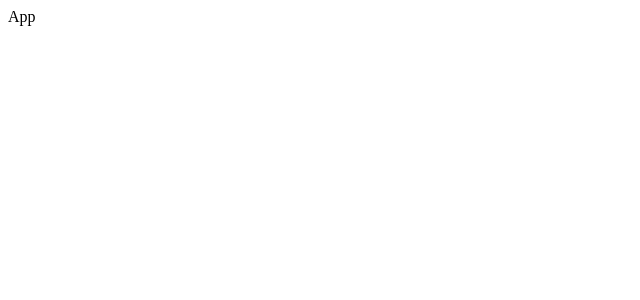
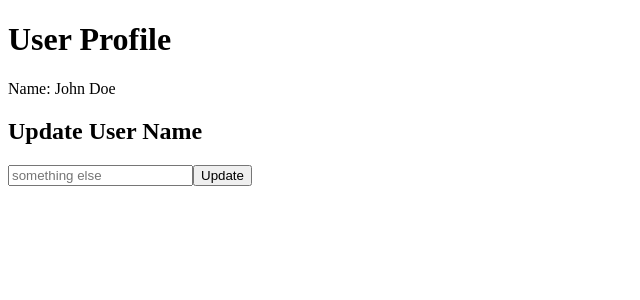
Before and after one commit to Sujan680/React-js-, a React (Vite) app in the folder react-project/: page / in a window 1280 px wide. Shown: the top 300 px of the page, without its empty margins (0-640 px from the left). Built offline with nearby package versions, Linux system fonts and the light colour scheme.

Commit message:
UseCOntext hook with examples

```diff
--- a/react-project/src/App.jsx
+++ b/react-project/src/App.jsx
@@ -1,8 +1,15 @@
 import React from 'react'
+import UserProvider from './components/UserContext';
+import UserProfile from './components/UserProfile';
+import UpdateUser from './components/UpdateUser';
+
 
 const App = () => {
   return (
-    <div>App</div>
+  <UserProvider>
+    <UserProfile/>
+    <UpdateUser/>
+  </UserProvider>
   )
 }
 
--- /dev/null
+++ b/react-project/src/components/UpdateUser.jsx
@@ -0,0 +1,33 @@
+import React, { useContext, useState } from "react";
+import { UserContext } from "./UserContext";
+
+const UpdateUser = () => {
+    const {updateUser} = useContext(UserContext);
+    const [newName, setNewName] = useState("");
+
+    const handleSubmit = (e) => {
+       e.preventDefault();
+
+       if(newName.trim()){
+        updateUser(newName);
+        setNewName(" ");
+       }
+    }
+  return (
+    <div>
+      <h2>Update User Name</h2>
+
+      <form onSubmit={handleSubmit}>
+        <input
+          type="text"
+          value={newName}
+          placeholder="something else"
+          onChange={(e) => setNewName(e.target.value)}
+        />
+        <button type="submit">Update</button>
+      </form>
+    </div>
+  );
+};
+
+export default UpdateUser;
--- /dev/null
+++ b/react-project/src/components/UserContext.jsx
@@ -0,0 +1,18 @@
+import { createContext, useState } from "react";
+
+export const UserContext = createContext();
+
+const UserProvider = ({children}) => {
+    const [user, setUser] = useState({name: 'John Doe'});
+
+    const updateUser= (newName) => {
+        setUser({name: newName})
+    }
+    return(
+        <UserContext.Provider value={{user, updateUser}}>
+            {children}
+        </UserContext.Provider>
+    )
+};
+
+export default UserProvider;
--- /dev/null
+++ b/react-project/src/components/UserProfile.jsx
@@ -0,0 +1,19 @@
+import React, { useContext } from 'react'
+import { UserContext } from './UserContext';
+
+
+const UserProfile = () => {
+    const {user} = useContext(UserContext);
+  return (
+    <div>
+        <h1>
+            User Profile
+        </h1>
+        <p>
+            Name: {user.name}
+        </p>
+    </div>
+  )
+}
+
+export default UserProfile;
```
